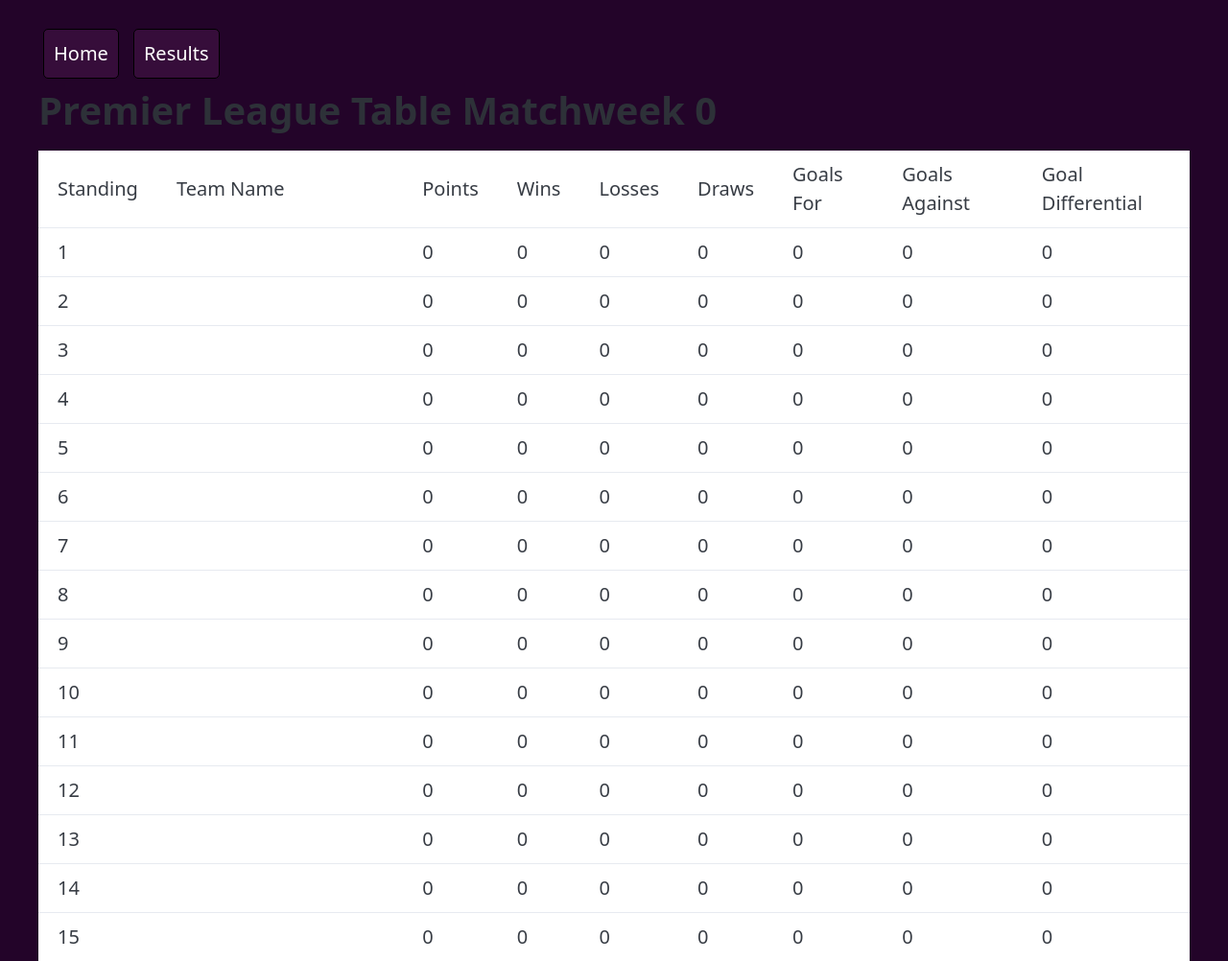
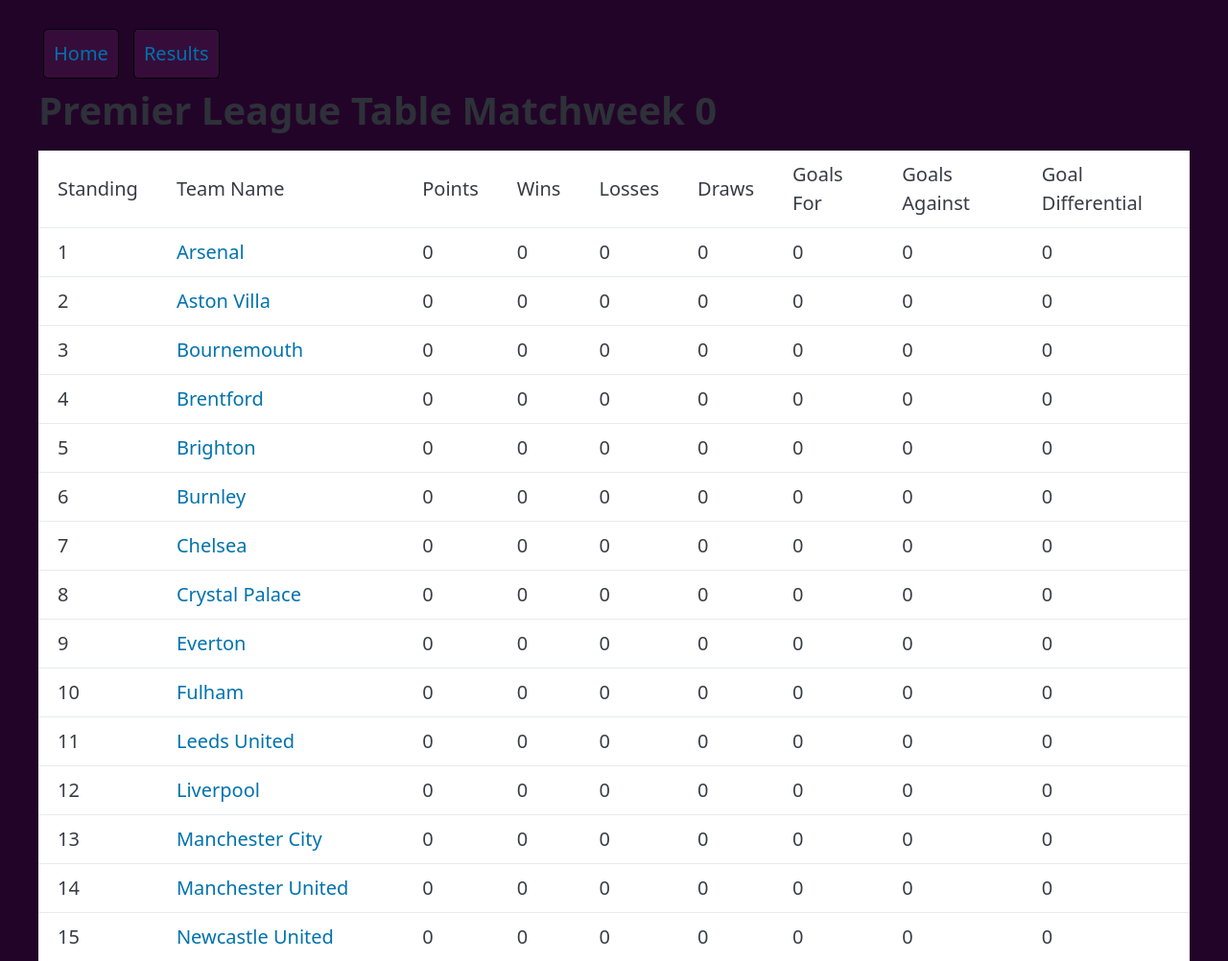
Before and after one commit to cprice2028/Premier-League-Simulation, a Flask app: page / in a window 1280 px wide. Shown: the top 1002 px of the page at 96% size. Run offline with Flask 3, Linux system fonts and the light colour scheme; data comes from the database, SQL or seed files in the repository; both versions use the stored data as it was after the commit; some libraries are stand-ins or nearby versions.

Commit message:
update README with virtual environment setup and change server command; modify CSS for link color

```diff
--- a/database.py
+++ b/database.py
@@ -197,7 +197,7 @@
                             """,(matchweek,)).fetchall()#joins team id from matches table and teams table
     connection.close()
     return matches
-def save_result_and_update_teams(match_id,home_team_id,away_team_id,home_goals,away_goals):
+def save_result_and_update_teams(match_id,home_team_id,away_team_id,home_goals,away_goals): #updates the match associated with match id
     if home_goals>away_goals:
         home_wins,home_draws,home_losses,home_points=1,0,0,3
         away_wins,away_draws,away_losses,away_points=0,0,1,0
--- a/static/style.css
+++ b/static/style.css
@@ -3,7 +3,7 @@
 }
 /*purple background*/
 a {
-    color: #ffffff;
+    color: var(-text-color);
     text-decoration: none;
 }
 /*white links with no underline*/
```
Also changed, not shown: README.md, premier_league.db.
